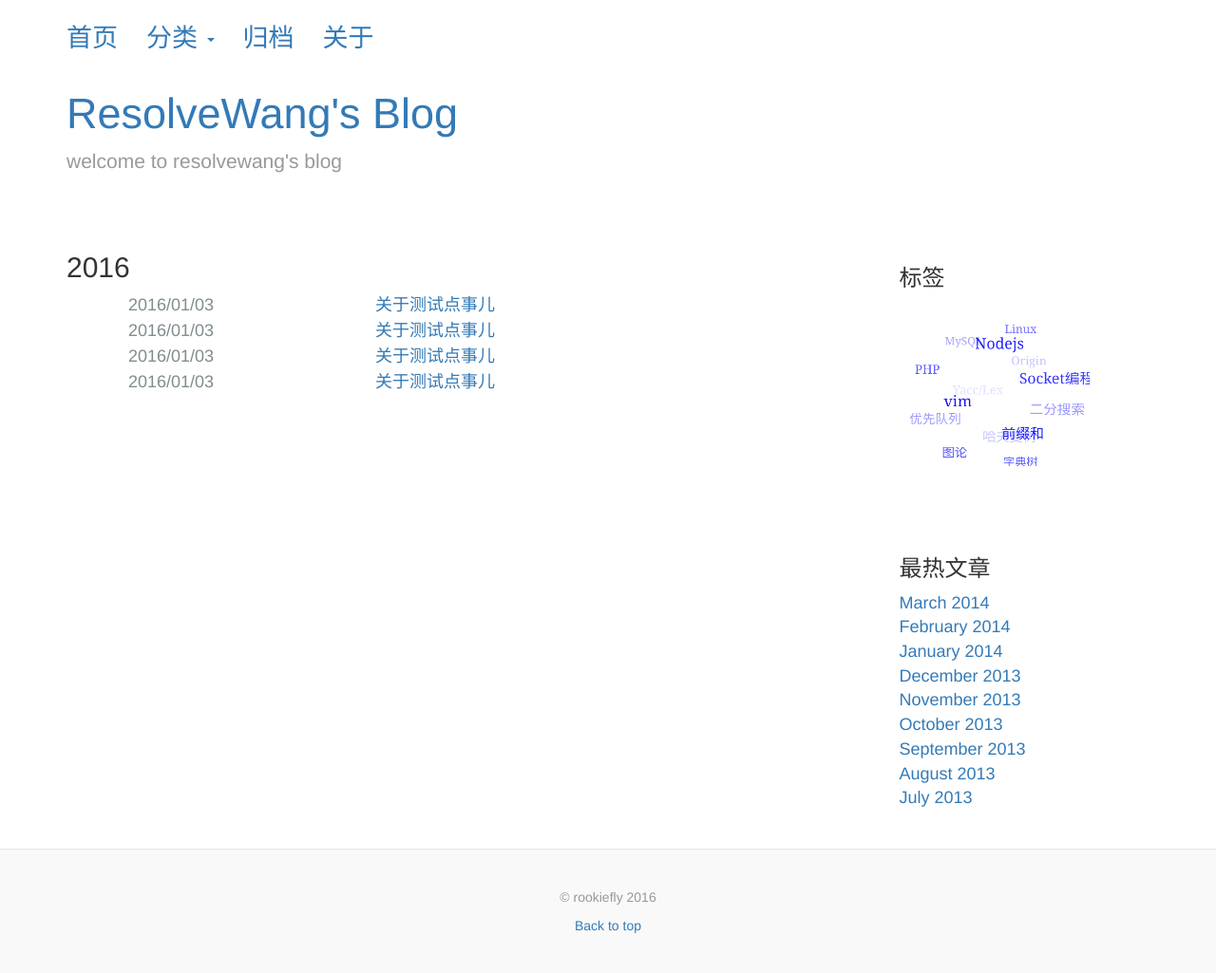
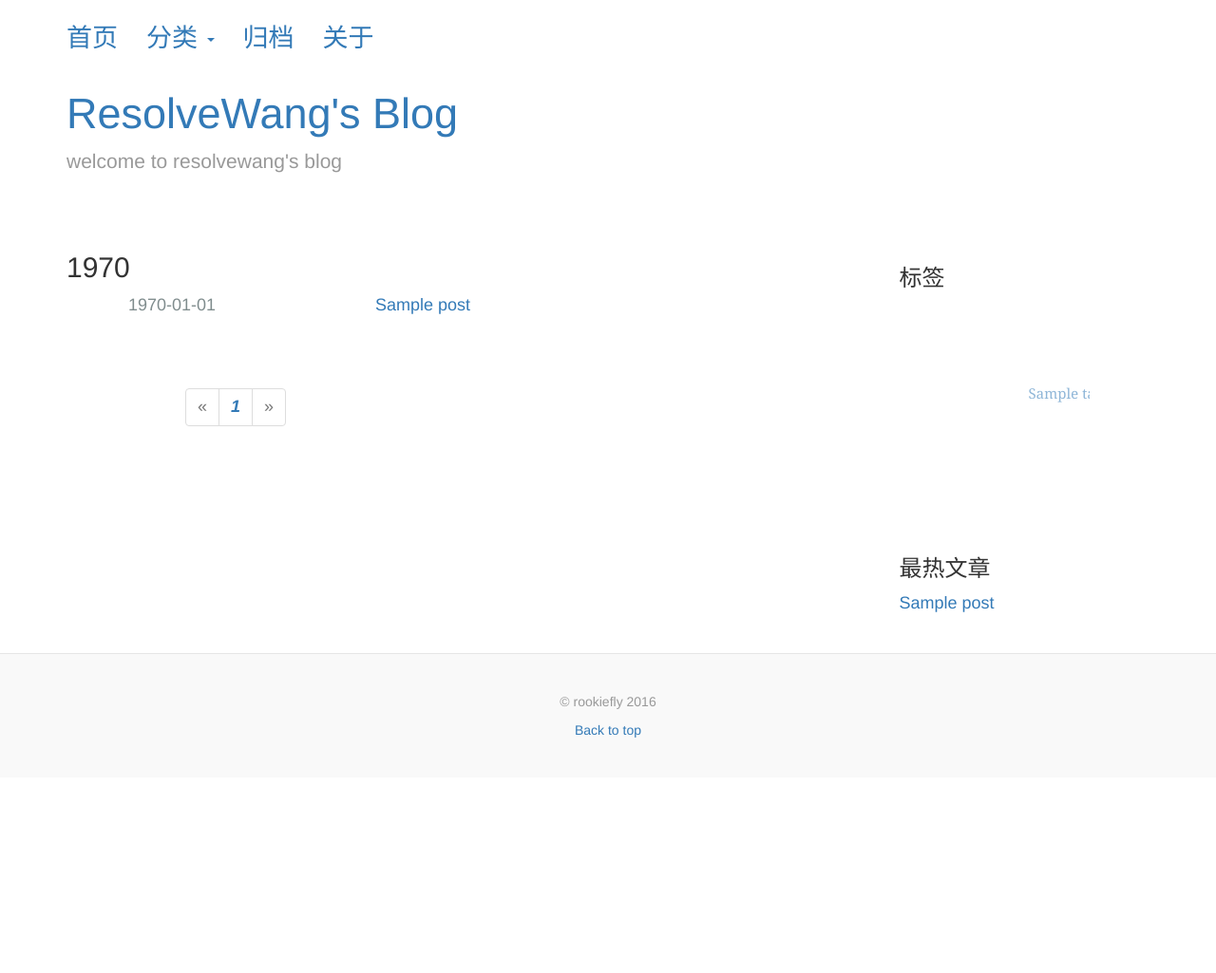
Before and after one commit to ResolveWang/myblog, a Flask app: page /archive in a window 1280 px wide. Shown: the whole page at 95% size. After the commit the page ends 777 px from the top, so only its background shows below. Run offline with Flask 2, Linux system fonts and the light colour scheme; tables that the repository leaves empty hold one stand-in row (values such as "Sample post"); a map, chart or similar area stays blank; some libraries are stand-ins or nearby versions.

Commit message:
完成了归档和标签云的部分功能，主要还有标签云的连接查询(不涉及外键)

```diff
--- a/admin/models.py
+++ b/admin/models.py
@@ -33,9 +33,13 @@ class Tag(db.Model):
     __tablename__ = 'tags'
     id = db.Column(db.Integer, primary_key=True)
     name = db.Column(db.String)
+    size = db.Column(db.Integer)
+    RGB = db.Column(db.String)
 
-    def __init__(self, name):
+    def __init__(self, name, size, RGB):
         self.name = name
+        self.size = size
+        self.RGB = RGB
 
     def __repr__(self):
         return 'name:'+self.name
--- a/app/models.py
+++ b/app/models.py
@@ -31,9 +31,13 @@ class Tag(db.Model):
     __tablename__ = 'tags'
     id = db.Column(db.Integer, primary_key=True)
     name = db.Column(db.String)
+    size = db.Column(db.Integer)
+    RGB = db.Column(db.String)
 
-    def __init__(self, name):
+    def __init__(self, name, size, RGB):
         self.name = name
+        self.size = size
+        self.RGB = RGB
 
     def __repr__(self):
         return 'name:'+self.name
--- a/app/static/css/blog.css
+++ b/app/static/css/blog.css
@@ -222,7 +222,7 @@ h6, .h6 {
 }
 
 .blog-archive .row a:hover{
-  color: blue;
+  color: #23527c;
 }
 
 .blog-archive .row .time{
--- a/app/static/js/tagcanvas.js
+++ b/app/static/js/tagcanvas.js
@@ -1947,7 +1947,7 @@
 $(document).ready(function () {
     $("#my3DTags").tagcanvas({
         textFont: "Georgia,Optima",
-        textColour: 'blue',
+        textColour: '',
         outlineColour: "orange",
         weight: !0,
         reverse: !0,
--- a/app/templates/archive.html
+++ b/app/templates/archive.html
@@ -1,49 +1,47 @@
 {% extends 'base.html' %}
 {% block content %}
     <div class="blog-archive">
-        <h2 class="blog-post-time">2016</h2>
+        {% for data in datas %}
+        {% if data['year'] != '' %}
+            <h2 class="blog-post-time">{{ data['year'] }}</h2>
+        {% endif %}
         <div class="row">
             <div class="col-md-1"></div>
-            <div class="col-md-3 time">2016/01/03</div>
+            <div class="col-md-3 time">{{ data['post'].post_time }}</div>
             <div class="col-md-1"></div>
-            <div class="col-md-7 title"><a>关于测试点事儿</a></div>
+            <div class="col-md-7 title">
+                <a href="{{ url_for('get_detail', pid=data['post'].id) }}">{{ data['post'].title }}</a>
+            </div>
         </div>
-        <div class="row">
-            <div class="col-md-1"></div>
-            <div class="col-md-3 time">2016/01/03</div>
-            <div class="col-md-1"></div>
-            <div class="col-md-7 title"><a>关于测试点事儿</a></div>
-        </div>
-        <div class="row">
-            <div class="col-md-1"></div>
-            <div class="col-md-3 time">2016/01/03</div>
-            <div class="col-md-1"></div>
-            <div class="col-md-7 title"><a>关于测试点事儿</a></div>
-        </div>
-        <div class="row">
-            <div class="col-md-1"></div>
-            <div class="col-md-3 time">2016/01/03</div>
-            <div class="col-md-1"></div>
-            <div class="col-md-7 title"><a>关于测试点事儿</a></div>
-        </div>
+        {% endfor %}
     </div>
 {% endblock %}
 
-{% block page %}
+{% block page_nagite %}
     <div class="col-md-2"></div>
     <ul class="pagination">
-    <li class="disabled">
-      <a href="#" aria-label="Previous">
+    <li {% if pagination.page<2 %}class="disabled"{% endif %}>
+      <a href="{{ url_for('archive', page_num=pagination.prev_num) }}" aria-label="Previous">
         <span aria-hidden="true">&laquo;</span>
       </a>
     </li>
-    <li><a href="#">1</a></li>
-    <li><a href="#">2</a></li>
-    <li><a href="#">3</a></li>
-    <li><a href="#">4</a></li>
-    <li><a href="#">5</a></li>
+    {% for page in pagination.iter_pages() %}
     <li>
-      <a href="#" aria-label="Next">
+        <a href="{{ url_for('archive', page_num=page) }}">
+        {% if page %}
+            {% if page == pagination.page %}
+                <strong><em>{{ page }}</em></strong>
+            {% else %}
+                {{ page }}
+            {% endif %}
+        {% else %}
+            ...
+        {% endif %}
+        </a>
+    </li>
+    {% endfor %}
+    <li {% if pagination.page ==pagination.pages %}class="disabled"{% endif %}>
+      <a href="{{ url_for('archive', page_num=pagination.next_num) }}" aria-label="Next">
         <span aria-hidden="true">&raquo;</span>
       </a>
     </li>
--- a/app/templates/right.html
+++ b/app/templates/right.html
@@ -3,44 +3,24 @@
     <div class="sidebar-module">
         <h3>标签</h3>
         <article id="page-undefined" class="article article-type-page" itemscope>
-
             <div class="tags" id="tags" style="display:none;width: 40px;">
                 <ul>
-                    <li><a style="font-size:12px;color:#1200ed">Linux</a></li>
-                    <li><a style="font-size:12px;color:#1200ed">MySQL</a></li>
-                    <li><a href="/tags/Nodejs/" style="font-size:15px;color:#1200ed">Nodejs</a></li>
-                    <li><a href="/tags/Origin/" style="font-size:13px;color:#00f">Origin</a></li>
-                    <li><a href="/tags/PHP/" style="font-size:13px;color:#6d0092">PHP</a></li>
-                    <li><a href="/tags/Socket编程/" style="font-size:15px;color:#00f">Socket编程</a></li>
-                    <li><a href="/tags/Yacc-Lex/" style="font-size:14px;color:#00f">Yacc/Lex</a></li>
-                    <li><a href="/tags/vim/" style="font-size:15px;color:#1200ed">vim</a></li>
-                    <li><a href="/tags/二分搜索/" style="font-size:15px;color:#4900b6">二分搜索</a></li>
-                    <li><a href="/tags/优先队列/" style="font-size:14px;color:#2400db">优先队列</a></li>
-                    <li><a href="/tags/前缀和/" style="font-size:14px;color:#1200ed">前缀和</a></li>
-                    <li><a href="/tags/哈夫曼树/" style="font-size:15px;color:#00f">哈夫曼树</a></li>
-                    <li><a href="/tags/图论/" style="font-size:13px;color:#2400db">图论</a></li>
-                    <li><a href="/tags/字典树/" style="font-size:12px;color:#2400db">字典树</a></li>
-
+                    {% for tag in tags %}
+                        <li><a style="font-size:{{ tag.size }}px;color:{{ tag.RGB }};">{{ tag.name }}</a></li>
+                    {% endfor %}
                 </ul>
             </div>
             <div id="myTags">
-                <canvas width="200" height="200" id="my3DTags"><p>Anything in here will be replaced on
-                    browsers that support the canvas element</p></canvas>
+                <canvas width="200" height="200" id="my3DTags"><p>标签云</p></canvas>
             </div>
         </article>
     </div>
     <div class="sidebar-module">
         <h3>最热文章</h3>
         <ol class="list-unstyled">
-            <li><a href="#" class="hot">March 2014</a></li>
-            <li><a href="#" class="hot">February 2014</a></li>
-            <li><a href="#" class="hot">January 2014</a></li>
-            <li><a href="#" class="hot">December 2013</a></li>
-            <li><a href="#" class="hot">November 2013</a></li>
-            <li><a href="#" class="hot">October 2013</a></li>
-            <li><a href="#" class="hot">September 2013</a></li>
-            <li><a href="#" class="hot">August 2013</a></li>
-            <li><a href="#" class="hot">July 2013</a></li>
+            {% for p in hot %}
+            <li><a href="{{ url_for('get_detail', pid=p.id) }}" class="hot">{{ p.title }}</a></li>
+            {% endfor %}
         </ol>
     </div>
 </div>
--- a/app/views.py
+++ b/app/views.py
@@ -1,9 +1,9 @@
 import time
 from html.parser import unescape
 from flask import render_template, request
-from app.main import app
-from gl import page_per_limit
-from app.models import Post
+from app.main import app, db
+from gl import page_per_limit, hot_page_limit
+from app.models import Post, Tag, PostTag
 
 
 @app.route('/')
@@ -12,40 +12,66 @@ def index():
     page_num = request.args.get('page_num')
     if not page_num or int(page_num) < 1:
         page_num = 1
-    paginate = Post.query.order_by(Post.post_time.desc()).paginate(int(page_num), page_per_limit, True)
+    paginate = Post.query.filter_by(status=1).order_by(Post.post_time.desc()).paginate(int(page_num), page_per_limit, True)
     posts = paginate.items
     for p in posts:
-        p.post_time = time.strftime('%Y-%m-%d', time.localtime(p.post_time))
+        p.post_time = time.strftime('%Y-%m-%d %H:%M:%S', time.localtime(p.post_time))[0:-9]
         p.content = unescape(p.content)
-    return render_template('home.html', title='首页',  posts=posts, pagination=paginate)
+    hot_posts = _get_hot()
+    tags = _get_tags()
+    return render_template('home.html', title='首页',  posts=posts, pagination=paginate, hot=hot_posts, tags=tags)
 
 
 @app.route('/detail/<int:pid>')
 def get_detail(pid):
-    post = Post.query.filter_by(id=pid).first_or_404()
-    pre_post = Post.query.order_by(Post.id.desc()).filter(Post.id < pid).first()
-    next_post = Post.query.order_by(Post.id.asc()).filter(Post.id > pid).first()
+    post = Post.query.filter_by(id=pid).filter_by(status=1).first_or_404()
+    post.view_counts += 1
+    db.session.commit()
+    pre_post = Post.query.order_by(Post.id.desc()).filter_by(status=1).filter(Post.id < pid).first()
+    next_post = Post.query.order_by(Post.id.asc()).filter(Post.id > pid).filter_by(status=1).first()
     post.post_time = time.strftime('%Y-%m-%d', time.localtime(post.post_time))
     post.content = unescape(post.content)
-    return render_template('detail.html', p=post, pre_post=pre_post, next_post=next_post)
+    hot = _get_hot()
+    tags = _get_tags()
+    return render_template('detail.html', p=post, pre_post=pre_post, next_post=next_post, hot=hot, tags=tags)
 
 
 @app.route('/category/<int:cid>/page/<int:page_num>')
 def get_bycategory(cid, page_num):
     if not page_num or int(page_num) < 1:
         page_num = 1
-    paginate = Post.query.order_by(Post.post_time.desc()).filter_by(category_id=cid).paginate(int(page_num),
-                                                                                              page_per_limit, True)
+    paginate = Post.query.order_by(Post.post_time.desc()).filter_by(category_id=cid).filter_by(status=1).paginate(
+        int(page_num), page_per_limit, True)
     posts = paginate.items
     for p in posts:
         p.post_time = time.strftime('%Y-%m-%d', time.localtime(p.post_time))
         p.content = unescape(p.content)
-    return render_template('type.html', title='分类', posts=posts, pagination=paginate, cid=cid)
+    hot = _get_hot()
+    tags = _get_tags()
+    return render_template('type.html', title='分类', posts=posts, pagination=paginate, cid=cid, hot=hot, tags=tags)
 
 
 @app.route('/archive')
 def archive():
-    return render_template('archive.html', title='归档')
+    page_num = request.args.get('page_num')
+    if not page_num or int(page_num) < 1:
+        page_num = 1
+    paginate = Post.query.filter_by(status=1).order_by(Post.post_time.desc()).paginate(int(page_num), page_per_limit,
+                                                                                       True)
+    posts = paginate.items
+    datas = []
+    flag = ''
+    for post in posts:
+        post.post_time = time.strftime('%Y-%m-%d', time.localtime(post.post_time))
+        year = post.post_time[0:4]
+        if year != flag:
+            flag = year
+            datas.append({'post': post, 'year': year})
+        else:
+            datas.append({'post': post, 'year': ''})
+    hot_posts = _get_hot()
+    tags = _get_tags()
+    return render_template('archive.html', title='归档', datas=datas, pagination=paginate, hot=hot_posts, tags=tags)
 
 
 @app.route('/about')
@@ -61,3 +87,12 @@ def not_found(e):
 @app.errorhandler(500)
 def server_error(e):
     return render_template('error.html', title='500', message='服务器内部发生错误...')
+
+
+def _get_hot():
+    return Post.query.filter_by(status=1).order_by(Post.view_counts.desc(), Post.comment_counts.desc(),
+                                                   Post.post_time.desc()).limit(hot_page_limit).offset(0)
+
+
+def _get_tags():
+    return Tag.query.all()
--- a/gl.py
+++ b/gl.py
@@ -1 +1,2 @@
-page_per_limit = 5
+page_per_limit = 6
+hot_page_limit = 8
```
Also changed, not shown: admin/views.py (+5 -2 lines), Readme.md, app/static/pic/favi.ico (added), app/static/pic/favicon.ico.
